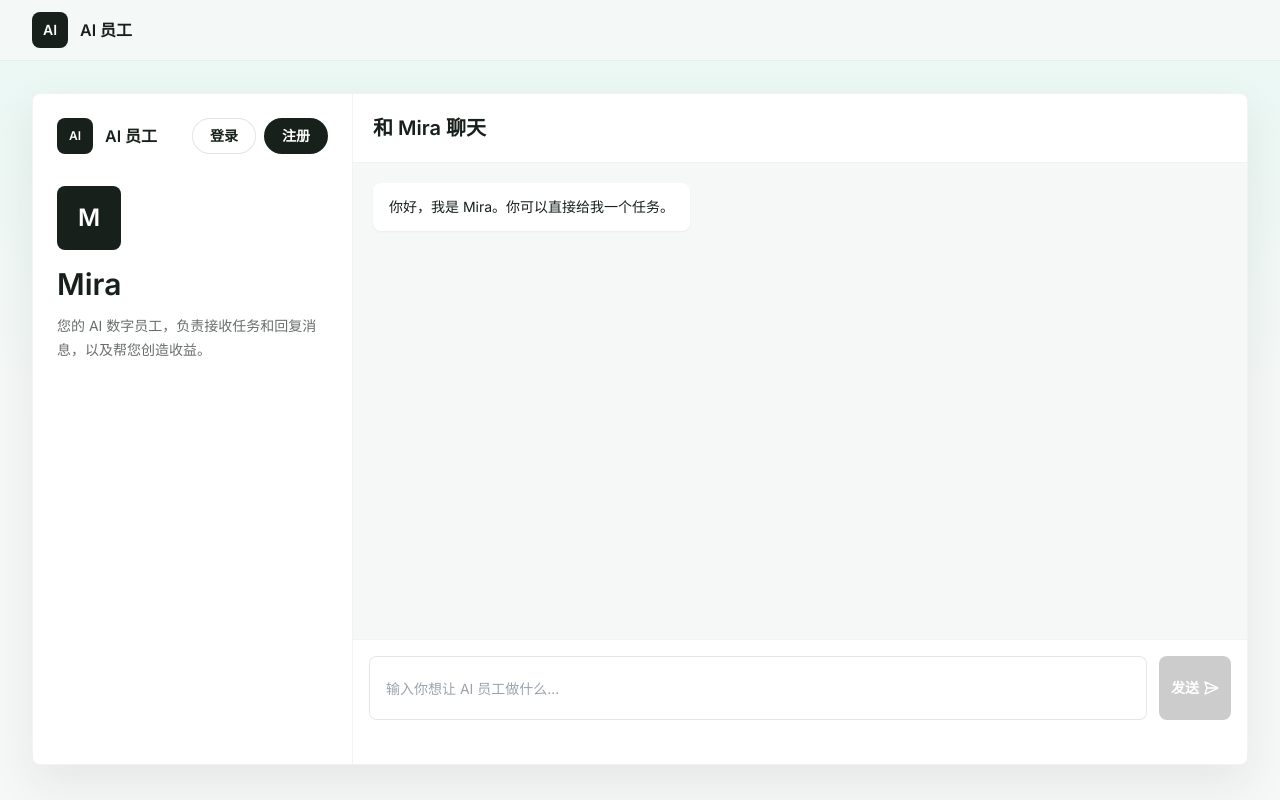
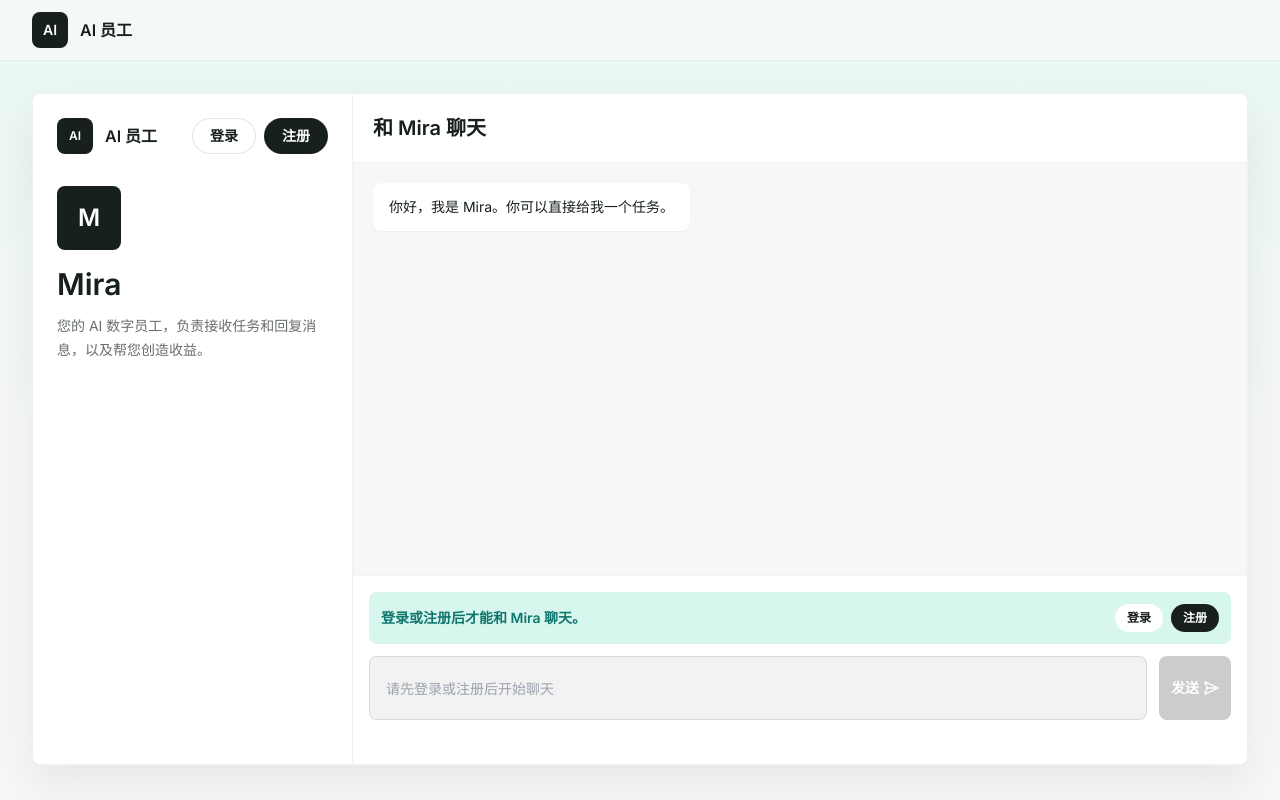
Before and after one commit to ovo223/seven, a Next.js app: page / in a window 1280 px wide. Built offline with nearby package versions, Linux system fonts and the light colour scheme.

Commit message:
Require frontend login for chat

```diff
--- a/app/page.tsx
+++ b/app/page.tsx
@@ -97,7 +97,7 @@ export default function HomePage() {
     });
   }, [state.aiName]);
 
-  const canSend = input.trim().length > 0 && !isReplying;
+  const canSend = state.isLoggedIn && input.trim().length > 0 && !isReplying;
 
   function openAuth(mode: AuthMode) {
     setAuthMode(mode);
@@ -331,6 +331,12 @@ export default function HomePage() {
   }
 
   async function sendMessage() {
+    if (!state.isLoggedIn) {
+      setStatus("请先登录或注册后再开始聊天。");
+      openAuth("login");
+      return;
+    }
+
     const text = input.trim();
 
     if (!text) return;
@@ -559,6 +565,27 @@ export default function HomePage() {
         </div>
 
         <footer className="shrink-0 border-t border-black/5 p-3 xl:p-4">
+          {!state.isLoggedIn ? (
+            <div className="mb-3 flex flex-col gap-2 rounded-lg bg-mint p-3 text-sm text-jade sm:flex-row sm:items-center sm:justify-between">
+              <span className="font-semibold">登录或注册后才能和 {state.aiName} 聊天。</span>
+              <div className="flex gap-2">
+                <button
+                  type="button"
+                  onClick={() => openAuth("login")}
+                  className="rounded-full bg-white px-3 py-1.5 text-xs font-semibold text-ink"
+                >
+                  登录
+                </button>
+                <button
+                  type="button"
+                  onClick={() => openAuth("register")}
+                  className="rounded-full bg-ink px-3 py-1.5 text-xs font-semibold text-white"
+                >
+                  注册
+                </button>
+              </div>
+            </div>
+          ) : null}
           <div className="grid grid-cols-[minmax(0,1fr)_64px] items-stretch gap-2 xl:grid-cols-[minmax(0,1fr)_72px] xl:gap-3">
             <textarea
               value={input}
@@ -569,9 +596,10 @@ export default function HomePage() {
                   sendMessage();
                 }
               }}
-              placeholder="输入你想让 AI 员工做什么..."
+              placeholder={state.isLoggedIn ? "输入你想让 AI 员工做什么..." : "请先登录或注册后开始聊天"}
               rows={1}
-              className="h-14 min-w-0 resize-none rounded-lg border border-black/10 bg-white px-4 py-4 text-sm leading-6 outline-none transition focus:border-jade xl:h-[64px] xl:py-5"
+              disabled={!state.isLoggedIn}
+              className="h-14 min-w-0 resize-none rounded-lg border border-black/10 bg-white px-4 py-4 text-sm leading-6 outline-none transition focus:border-jade disabled:cursor-not-allowed disabled:bg-black/5 disabled:text-ink/40 xl:h-[64px] xl:py-5"
             />
             <button
               type="button"
```
